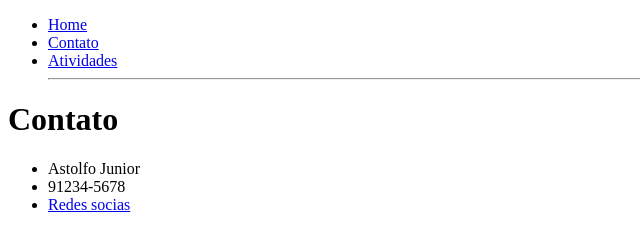
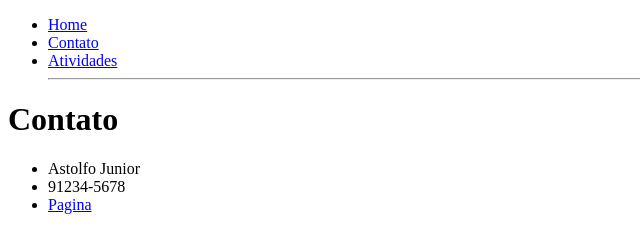
Before and after one commit to cleitomarinho25/Atividade-1---PW1, a plain HTML site: page contato.html in a window 1280 px wide. Shown: the full height of the page, 0-640 px from the left. Drawn offline with Linux system fonts and the light colour scheme.

Commit message:
Atualizei o commit

```diff
--- a/contato.html
+++ b/contato.html
@@ -18,7 +18,7 @@
     <ul>
         <li >Astolfo Junior</li>
         <li>91234-5678</li>
-        <li><a href="https://facebook.com/astolfinho721">Redes socias</a></li>
+        <li><a href="https://github.com/">Pagina</a></li>
     </ul>
 </body>
 </html>
```
